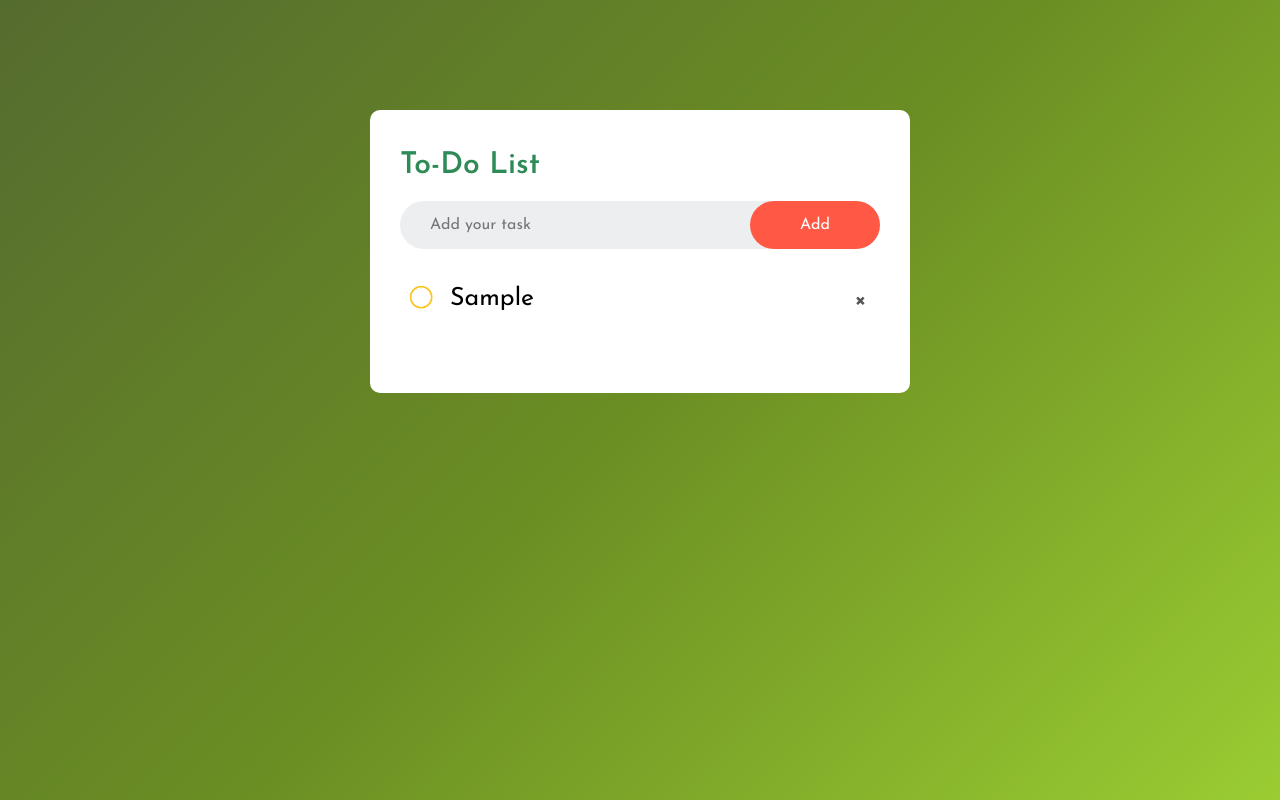
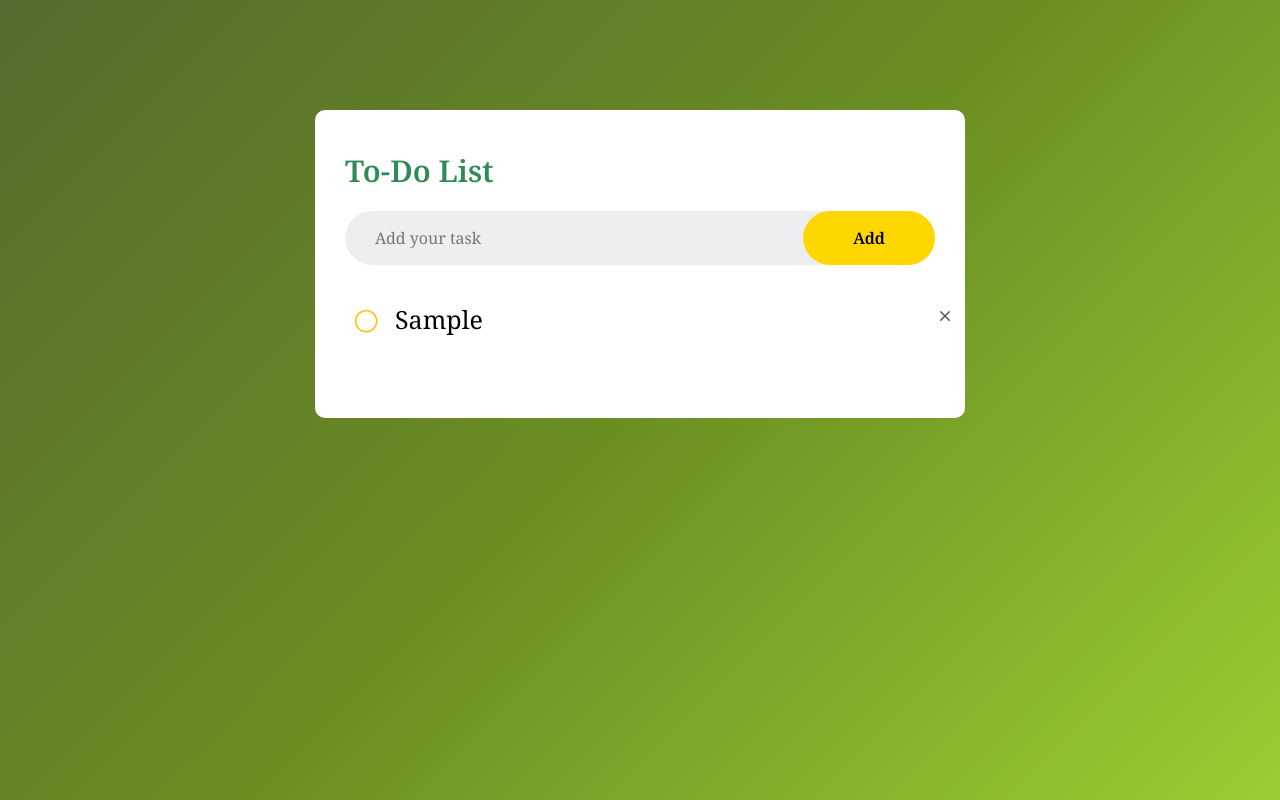
Before and after one commit to triplesixblast/todo-list, a plain HTML site: page index.html in a window 1280 px wide. Both pictures are taken after typing "Sample" into the empty fields and a click on the button "Add". Drawn offline with Linux system fonts and the light colour scheme.

Commit message:
feat: update

```diff
--- a/index.html
+++ b/index.html
@@ -9,7 +9,7 @@
     <script src="scripts/script.js" defer></script>
     <link rel="preconnect" href="https://fonts.googleapis.com">
     <link rel="preconnect" href="https://fonts.gstatic.com" crossorigin>
-    <link href="https://fonts.googleapis.com/css2?family=Indie+Flower&family=Josefin+Sans:ital,wght@0,100..700;1,100..700&display=swap" rel="stylesheet">
+    <link href="https://fonts.googleapis.com/css2?family=Noto+Serif:ital,wght@0,100..900;1,100..900&display=swap" rel="stylesheet">
 </head>
 <body>
     <header class="container">
--- a/styles/main.css
+++ b/styles/main.css
@@ -1,5 +1,5 @@
 :root{
-    --font: "Josefin Sans", sans-serif;
+    --font: "Noto Serif", sans-serif;
 }
 
 .container{
@@ -11,7 +11,7 @@
 
 .todo-app{
     width: 100%;
-    max-width: 540px;
+    max-width: 650px;
     background: white;
     margin: 100px auto 20px;
     padding: 40px 30px 70px;
@@ -51,10 +51,11 @@ button{
     border: none;
     outline: none;
     padding: 16px 50px;
-    background: #ff5945;
-    color: white;
+    background: #FFD700;
+    color: black;
     font-family: var(--font);
     font-size: 16px;
+    font-weight: 600;
     cursor: pointer;
     border-radius: 40px;
 }
@@ -67,6 +68,15 @@ ul li{
     user-select: none;
     cursor: pointer;
     position: relative;
+    display: flex;
+    justify-content: space-between;
+    align-items: flex-start;
+    word-wrap: break-word;
+    word-break: break-all;
+    white-space: normal;
+    min-width: none;
+    flex: 1;
+    padding-right: 10px;
 }
 ul li::before{
     content: "";
@@ -77,7 +87,7 @@ ul li::before{
     background-image: url(/media/unchecked.png);
     background-size: cover;
     background-position: center;
-    top: 10px;
+    top: 18px;
     left: 8px;
 }
 
@@ -90,19 +100,20 @@ ul li.checked::before{
     background-image: url(/media/checked.png);
 }
 
-ul li span{
+span{
     position: absolute;
     right: 0;
-    top: 5px;
-    width: 40px;
-    height: 40px;
+    top: 10px;
+    right: -25px;
+    width: 30px;
+    height: 30px;
     font-size: 25px;
     color: #555;
-    line-height: 40px;
+    line-height: 30px;
     text-align: center;
     border-radius: 50%;
 }
-ul li span:hover{
+span:hover{
     background: #edeef0;
 }
 
```
